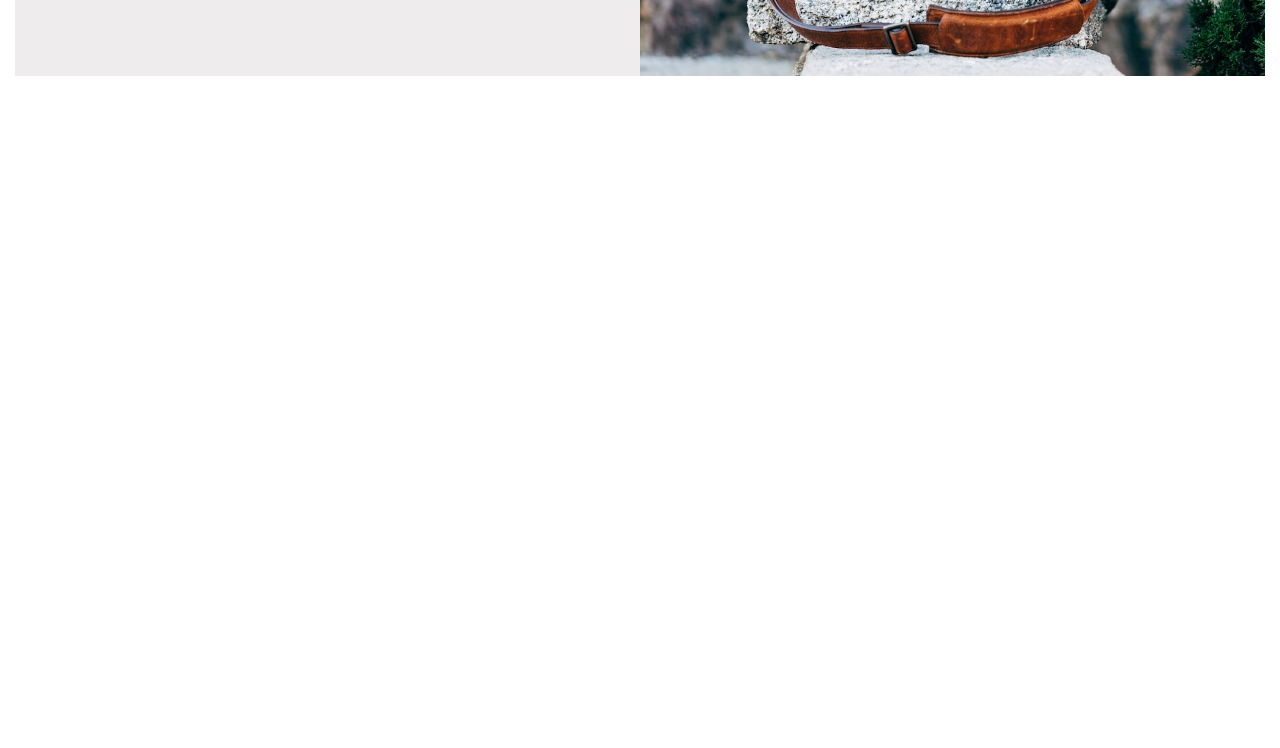
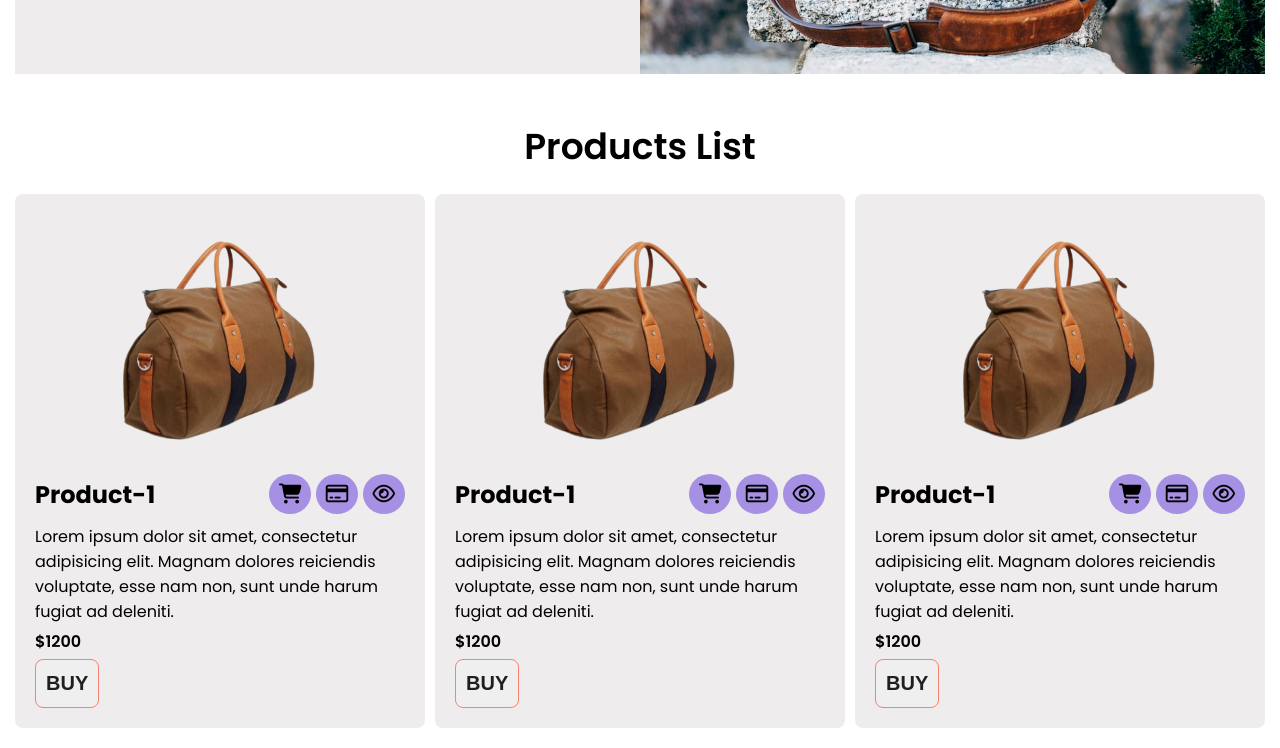
Before and after one commit to imrul099/virtual-shop, a plain HTML site: page index.html in a window 1280 px wide. Shown: the part 421-1169 px from the top of the page. Before the commit the page ends 800 px from the top, so only its background shows below. Drawn offline with Linux system fonts and the light colour scheme.

Commit message:
added the products section

```diff
--- a/index.html
+++ b/index.html
@@ -21,7 +21,7 @@
       <nav>
         <div class="nav-container">
           <img src="./images/Logo/logo.png" alt="" />
-          <p>Virtual<span class="span-1">Shop</span></p>
+          <p>Virtual<span style="font-size: 2rem;" class="span-1">Shop</span></p>
         </div>
         <div class="item-container">
           <ul>
@@ -56,6 +56,54 @@
           </div>
         </div>
       </section>
+
+      <section class="product-section">
+        <h1 class="product-title">Products List</h1>
+        <div class="grid-container">
+          <div class="single-product">
+            <img src="./images/products/bag.png" alt="">
+            <div class="image-container">
+              <h2>Product-1</h2>
+              <div>
+                <span><i class="fa-solid fa-cart-shopping"></i></span>
+                <span><i class="fa-regular fa-credit-card"></i></span>
+                <span><i class="fa-regular fa-eye"></i></span>
+              </div>
+            </div>
+            <p>Lorem ipsum dolor sit amet, consectetur adipisicing elit. Magnam dolores reiciendis voluptate, esse nam non, sunt unde harum fugiat ad deleniti.</p>
+            <p class="bag-price">$1200</p>
+            <button class="banner-btn">BUY</button>
+          </div>
+          <div class="single-product">
+            <img src="./images/products/bag.png" alt="">
+            <div class="image-container">
+              <h2>Product-1</h2>
+              <div>
+                <span><i class="fa-solid fa-cart-shopping"></i></span>
+                <span><i class="fa-regular fa-credit-card"></i></span>
+                <span><i class="fa-regular fa-eye"></i></span>
+              </div>
+            </div>
+            <p>Lorem ipsum dolor sit amet, consectetur adipisicing elit. Magnam dolores reiciendis voluptate, esse nam non, sunt unde harum fugiat ad deleniti.</p>
+            <p class="bag-price">$1200</p>
+            <button class="banner-btn">BUY</button>
+          </div>
+          <div class="single-product">
+            <img src="./images/products/bag.png" alt="">
+            <div class="image-container">
+              <h2>Product-1</h2>
+              <div>
+                <span><i class="fa-solid fa-cart-shopping"></i></span>
+                <span><i class="fa-regular fa-credit-card"></i></span>
+                <span><i class="fa-regular fa-eye"></i></span>
+              </div>
+            </div>
+            <p>Lorem ipsum dolor sit amet, consectetur adipisicing elit. Magnam dolores reiciendis voluptate, esse nam non, sunt unde harum fugiat ad deleniti.</p>
+            <p class="bag-price">$1200</p>
+            <button class="banner-btn">BUY</button>
+          </div>
+        </div>
+      </section>
     </main>
   </body>
 </html>
--- a/styles/styles.css
+++ b/styles/styles.css
@@ -1,30 +1,29 @@
-@import url('https://fonts.googleapis.com/css2?family=Poppins:ital,wght@0,100;0,200;0,300;0,400;0,500;0,600;0,700;0,800;0,900;1,100;1,200;1,300;1,400;1,500;1,600;1,700;1,800;1,900&display=swap');
+@import url("https://fonts.googleapis.com/css2?family=Poppins:ital,wght@0,100;0,200;0,300;0,400;0,500;0,600;0,700;0,800;0,900;1,100;1,200;1,300;1,400;1,500;1,600;1,700;1,800;1,900&display=swap");
 
-@import url('https://fonts.googleapis.com/css2?family=Dancing+Script:wght@400..700&display=swap');
+@import url("https://fonts.googleapis.com/css2?family=Dancing+Script:wght@400..700&display=swap");
 
 body {
   font-family: "Poppins", sans-serif;
 }
 
-*{
+* {
   margin: 0;
   padding: 0;
   box-sizing: border-box;
 }
 
-header{
+header {
   background: #9376e0;
 }
 
-nav{
+nav {
   max-width: 1250px;
   margin: 0 auto;
   display: flex;
   align-items: center;
-
 }
 
-.nav-container{
+.nav-container {
   min-height: 20px;
   display: flex;
   align-items: center;
@@ -32,65 +31,61 @@ nav{
   cursor: pointer;
 }
 
-.nav-container img{
+.nav-container img {
   width: 80px;
 }
 
-.nav-container p{
+.nav-container p {
   font-size: 1.25rem;
   font-weight: 600;
 }
 
-.nav-container p .span-1{
+.nav-container p .span-1 {
   color: #e893cf;
   font-weight: 900;
 }
 
-.item-container{
+.item-container {
   width: 50%;
 }
 
-.item-container ul{
+.item-container ul {
   display: flex;
   justify-content: space-around;
-
 }
 
-.item-container li{
+.item-container li {
   list-style: none;
   font-size: 1.25rem;
   font-weight: 500;
-
 }
 
-.item-container li a{
+.item-container li a {
   text-decoration: none;
   color: #e6dada;
 }
 
-.item-container li a:hover{
+.item-container li a:hover {
   color: azure;
   background: #9376e0;
 }
 
-.login-btn{
+.login-btn {
   padding: 10px 8px;
   background: #e893cf;
   border-radius: 5px;
 }
 
 /* banner section */
-.banner-section{
+.banner-section {
   max-width: 1250px;
-    margin: 0 auto;
+  margin: 30px auto;
   min-height: 400px;
   display: flex;
-    margin-top: 30px;
-
 }
 
-.text-container{
-    background: rgb(238, 236, 236);
+.text-container {
+  background: #eeecec;
   width: 50%;
   display: flex;
   flex-direction: column;
@@ -99,28 +94,29 @@ nav{
   padding: 10px 20px;
 }
 
-.text-container p, span{
+.text-container span {
   font-size: 2.8rem;
 }
 
-.banner-title{
+.banner-title {
   background: linear-gradient(to top, #e893cf, #9376e0);
   background-clip: text;
   color: transparent;
   font-size: 3rem;
 }
 
-.banner-descrip{
+.banner-descrip {
   font-family: "Dancing Script", cursive;
   font-weight: 700;
+  font-size: 2.8rem;
 }
 
-.fa-brands{
+.fa-brands {
   margin-right: 10px;
   cursor: pointer;
 }
 
-.banner-btn{
+.banner-btn {
   padding: 12px 10px;
   border-radius: 8px;
   color: rgb(32, 30, 30);
@@ -131,18 +127,16 @@ nav{
   margin-right: 10px;
 }
 
-.banner-btn:hover{
+.banner-btn:hover {
   background: #e6dada;
 }
 
-
-.banner-img{
+.banner-img {
   width: 50%;
   position: relative;
-
 }
 
-.banner-img img{
+.banner-img img {
   width: 100%;
   height: 100%;
   object-fit: cover;
@@ -150,7 +144,7 @@ nav{
   margin: 0 auto;
 }
 
-.discount{
+.discount {
   font-size: 1rem;
   font-weight: 600;
   width: 90px;
@@ -164,5 +158,60 @@ nav{
   position: absolute;
   bottom: 72%;
   left: 69%;
+}
 
+/*Product Sections */
+
+.product-section {
+  max-width: 1250px;
+  margin: 0 auto;
 }
+
+.product-title {
+  margin-top: 45px;
+  text-align: center;
+  font-size: 2.25rem;
+  font-weight: 600;
+}
+
+.grid-container {
+  min-height: 400px;
+  display: grid;
+  grid-template-columns: repeat(3, 1fr);
+  gap: 10px;
+  margin: 20px 0;
+}
+
+.single-product {
+  padding: 20px;
+  background: #eeecec;
+  border-radius: 8px;
+}
+
+.single-product img {
+  width: 70%;
+  margin: 0 auto;
+  display: block;
+}
+
+.image-container {
+  display: flex;
+  justify-content: space-between;
+  align-items: center;
+  margin: 10px 0;
+}
+
+.fa-regular,
+.fa-solid {
+  padding: 10px;
+  background: #a690e3;
+  font-size: 20px;
+  display: flex;
+  border-radius: 50%;
+}
+
+.single-product .bag-price {
+  font-size: 1rem;
+  font-weight: 600;
+  margin: 5px 0;
+}
```
Lines whose indentation alone changed are shown as unchanged.
